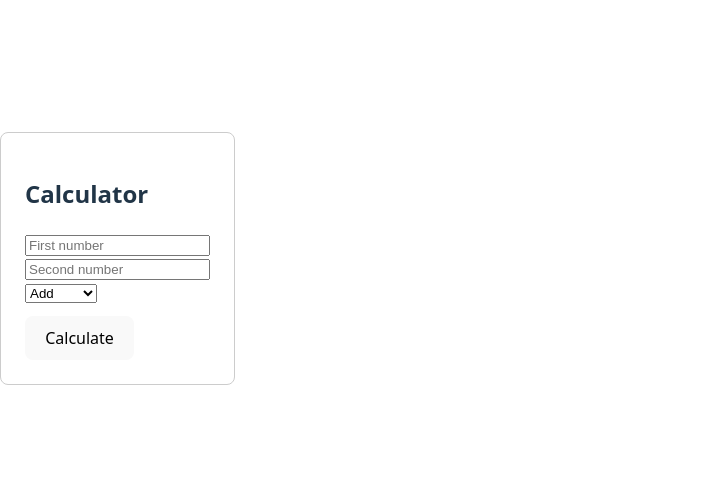
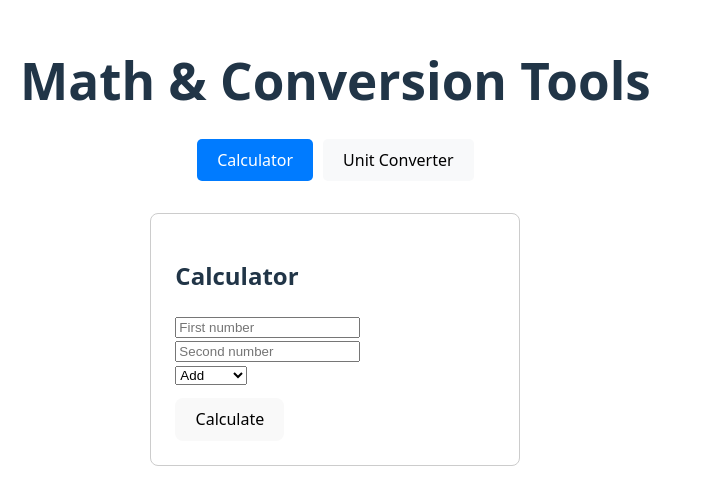
Before and after one commit to saubreezy/calculator-frontend, a React (Vite) app: page / in a window 1280 px wide. Shown: the part 142-646 px from the top of the page, without its empty margins (0-712 px from the left). Built offline with nearby package versions, Linux system fonts and the light colour scheme; no server answers.

Commit message:
add converter

```diff
--- a/src/App.jsx
+++ b/src/App.jsx
@@ -1,7 +1,50 @@
+import { useState } from 'react';
 import Calculator from './components/Calculator';
+import Converter from './components/Converter';
 
 function App() {
-  return <Calculator />;
+  const [activeTab, setActiveTab] = useState('calculator');
+
+  return (
+    <div style={{ maxWidth: 800, margin: '0 auto', padding: '20px' }}>
+      <h1 style={{ textAlign: 'center', marginBottom: '30px' }}>Math & Conversion Tools</h1>
+
+      {/* Tab Navigation */}
+      <div style={{ display: 'flex', justifyContent: 'center', marginBottom: '30px' }}>
+        <button
+          onClick={() => setActiveTab('calculator')}
+          style={{
+            padding: '10px 20px',
+            margin: '0 5px',
+            border: 'none',
+            borderRadius: '5px',
+            cursor: 'pointer',
+            backgroundColor: activeTab === 'calculator' ? '#007bff' : '#f8f9fa',
+            color: activeTab === 'calculator' ? 'white' : 'black'
+          }}
+        >
+          Calculator
+        </button>
+        <button
+          onClick={() => setActiveTab('converter')}
+          style={{
+            padding: '10px 20px',
+            margin: '0 5px',
+            border: 'none',
+            borderRadius: '5px',
+            cursor: 'pointer',
+            backgroundColor: activeTab === 'converter' ? '#007bff' : '#f8f9fa',
+            color: activeTab === 'converter' ? 'white' : 'black'
+          }}
+        >
+          Unit Converter
+        </button>
+      </div>
+
+      {/* Content */}
+      {activeTab === 'calculator' ? <Calculator /> : <Converter />}
+    </div>
+  );
 }
 
 export default App;
--- /dev/null
+++ b/src/components/Converter.jsx
@@ -0,0 +1,117 @@
+import React, { useState } from 'react';
+
+const CONVERTER_API_URL = import.meta.env.VITE_CONVERTER_API_URL || 'https://kbnnoxp0k1.execute-api.eu-west-2.amazonaws.com/prod/convert';
+
+export default function Converter() {
+  const [value, setValue] = useState('');
+  const [conversionType, setConversionType] = useState('meters_to_feet');
+  const [result, setResult] = useState(null);
+  const [loading, setLoading] = useState(false);
+  const [error, setError] = useState(null);
+
+  const handleSubmit = async (e) => {
+    e.preventDefault();
+    setLoading(true);
+    setError(null);
+    setResult(null);
+
+    console.log('Making conversion API call to:', CONVERTER_API_URL);
+    console.log('Request payload:', { value, conversionType });
+
+    try {
+      const response = await fetch(CONVERTER_API_URL, {
+        method: 'POST',
+        headers: {
+          'Content-Type': 'application/json',
+          'Accept': 'application/json'
+        },
+        body: JSON.stringify({
+          value: parseFloat(value),
+          conversion_type: conversionType
+        }),
+      });
+
+      console.log('Response status:', response.status);
+
+      if (!response.ok) {
+        const errorText = await response.text();
+        console.log('Error response body:', errorText);
+        throw new Error(`API error: ${response.status} - ${errorText.substring(0, 200)}`);
+      }
+
+      const data = await response.json();
+      console.log('Success response:', data);
+      setResult(data.result);
+    } catch (err) {
+      console.error('Fetch error:', err);
+      setError(err.message);
+    } finally {
+      setLoading(false);
+    }
+  };
+
+  const getConversionLabel = () => {
+    switch (conversionType) {
+      case 'meters_to_feet': return 'Meters to Feet';
+      case 'feet_to_meters': return 'Feet to Meters';
+      case 'kg_to_pounds': return 'Kilograms to Pounds';
+      case 'pounds_to_kg': return 'Pounds to Kilograms';
+      default: return 'Convert';
+    }
+  };
+
+  const getInputLabel = () => {
+    switch (conversionType) {
+      case 'meters_to_feet': return 'Meters';
+      case 'feet_to_meters': return 'Feet';
+      case 'kg_to_pounds': return 'Kilograms';
+      case 'pounds_to_kg': return 'Pounds';
+      default: return 'Value';
+    }
+  };
+
+  const getOutputLabel = () => {
+    switch (conversionType) {
+      case 'meters_to_feet': return 'Feet';
+      case 'feet_to_meters': return 'Meters';
+      case 'kg_to_pounds': return 'Pounds';
+      case 'pounds_to_kg': return 'Kilograms';
+      default: return 'Result';
+    }
+  };
+
+  return (
+    <form onSubmit={handleSubmit} style={{ maxWidth: 320, margin: '2rem auto', padding: 24, border: '1px solid #ccc', borderRadius: 8 }}>
+      <h2>Unit Converter</h2>
+      <div>
+        <input
+          type="number"
+          value={value}
+          onChange={e => setValue(e.target.value)}
+          placeholder={getInputLabel()}
+          required
+          step="any"
+        />
+      </div>
+      <div>
+        <select value={conversionType} onChange={e => setConversionType(e.target.value)}>
+          <option value="meters_to_feet">Meters to Feet</option>
+          <option value="feet_to_meters">Feet to Meters</option>
+          <option value="kg_to_pounds">Kilograms to Pounds</option>
+          <option value="pounds_to_kg">Pounds to Kilograms</option>
+        </select>
+      </div>
+      <button type="submit" disabled={loading} style={{ marginTop: 12 }}>
+        {loading ? 'Converting...' : getConversionLabel()}
+      </button>
+      {result !== null && (
+        <div style={{ marginTop: 16 }}>
+          Result: <strong>{result.toFixed(4)} {getOutputLabel()}</strong>
+        </div>
+      )}
+      {error && (
+        <div style={{ marginTop: 16, color: 'red' }}>Error: {error}</div>
+      )}
+    </form>
+  );
+}
```
